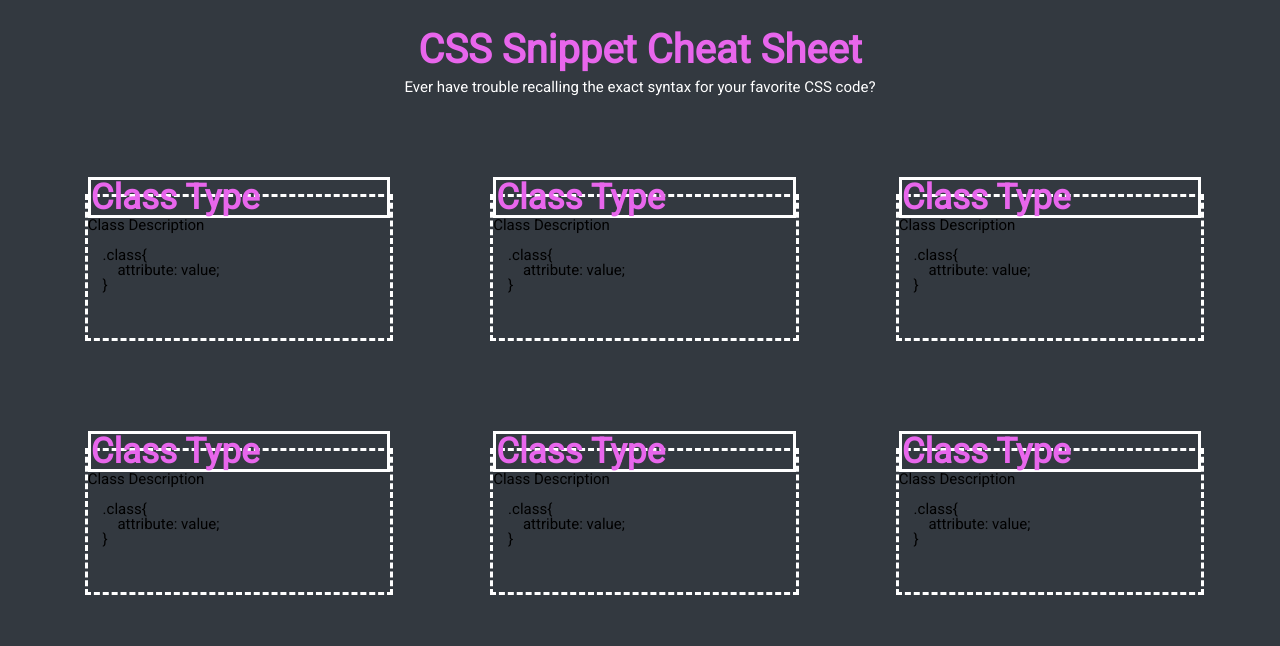
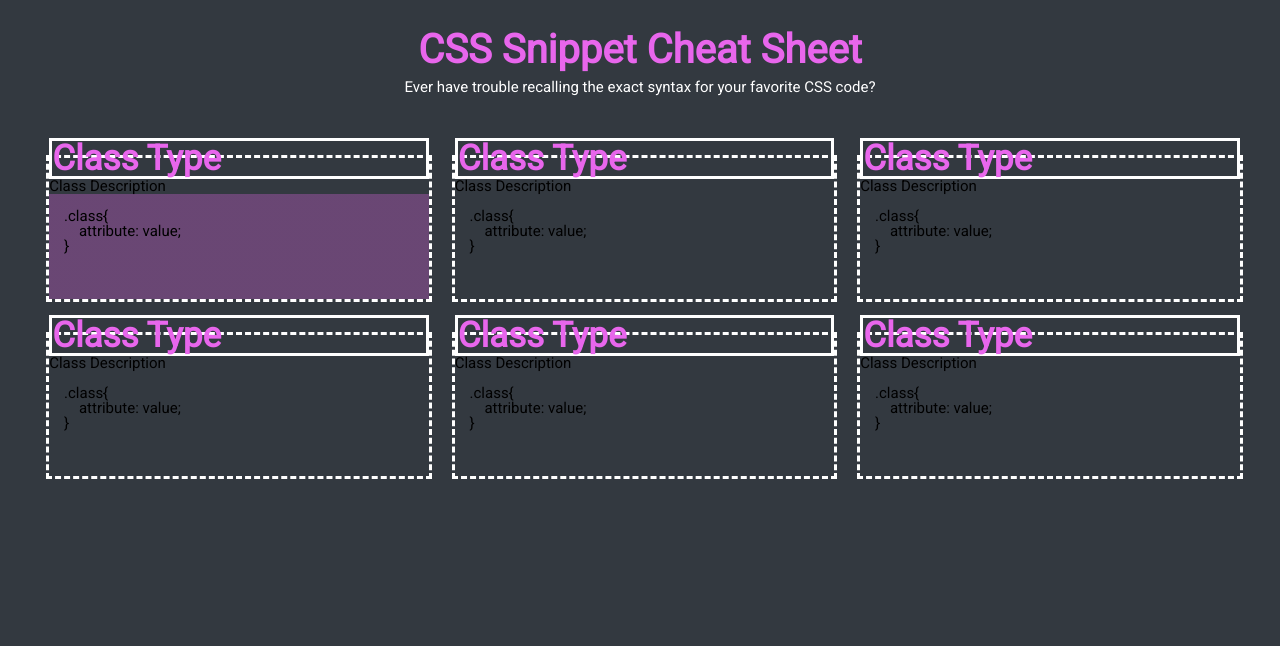
Before and after one commit to TechnoPrep/nwe-du-hw-adv-css, a plain HTML site: page index.html in a window 1280 px wide. Drawn offline with Linux system fonts and the light colour scheme.

Commit message:
Consolidated some HTML Tags, added bgcolor to pre tag

```diff
--- a/index.html
+++ b/index.html
@@ -29,7 +29,26 @@
     <main class="container">
         <section class="row justify-center">
             <div class="column">
-                <figure class="card code-card">
+                <figure class="code-card">
+                    <h2 class="card-header">Class Type</h2>
+                    <div class="code-header">
+                        <p>
+                            Class Description
+                        </p>
+                    </div>
+                    <pre class="linear-gradient-background">
+                        <code>
+    .class{
+        attribute: value;
+    }
+
+                        </code>
+                    </pre>
+                </figure>
+            </div>
+
+            <div class="column">
+                <figure class="code-card">
                     <h2 class="card-header">Class Type</h2>
                     <div class="code-header">
                         <p>
@@ -48,7 +67,7 @@
             </div>
 
             <div class="column">
-                <figure class="card code-card">
+                <figure class="code-card">
                     <h2 class="card-header">Class Type</h2>
                     <div class="code-header">
                         <p>
@@ -67,7 +86,7 @@
             </div>
 
             <div class="column">
-                <figure class="card code-card">
+                <figure class="code-card">
                     <h2 class="card-header">Class Type</h2>
                     <div class="code-header">
                         <p>
@@ -86,7 +105,7 @@
             </div>
 
             <div class="column">
-                <figure class="card code-card">
+                <figure class="code-card">
                     <h2 class="card-header">Class Type</h2>
                     <div class="code-header">
                         <p>
@@ -105,26 +124,7 @@
             </div>
 
             <div class="column">
-                <figure class="card code-card">
-                    <h2 class="card-header">Class Type</h2>
-                    <div class="code-header">
-                        <p>
-                            Class Description
-                        </p>
-                    </div>
-                    <pre>
-                        <code>
-    .class{
-        attribute: value;
-    }
-
-                        </code>
-                    </pre>
-                </figure>
-            </div>
-
-            <div class="column">
-                <figure class="card code-card">
+                <figure class="code-card">
                     <h2 class="card-header">Class Type</h2>
                     <div class="code-header">
                         <p>
```
